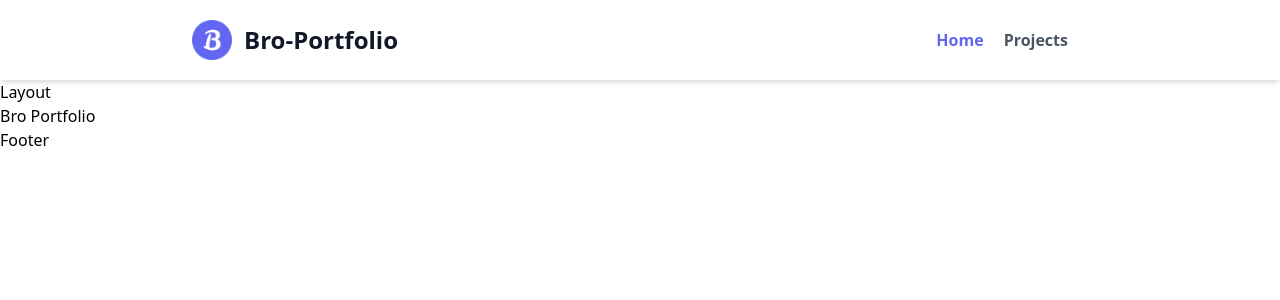
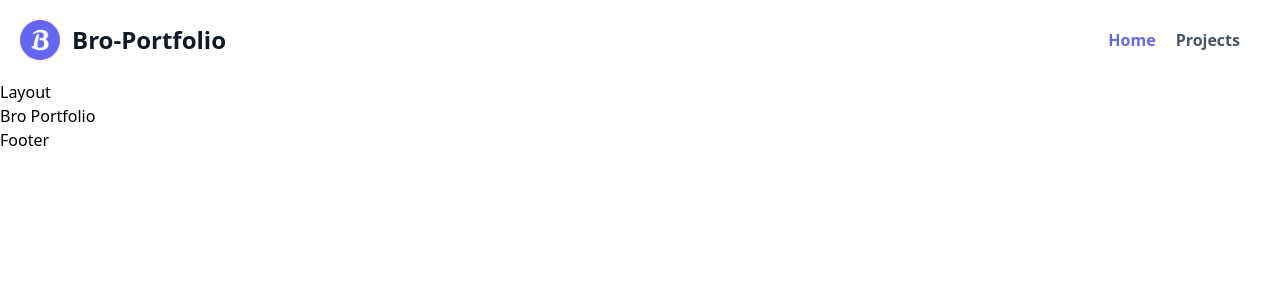
Before and after one commit to kimbro95/Bro-Portfolio, a Next.js app: page / in a window 1280 px wide. Shown: the top 300 px of the page. Built offline with nearby package versions, Linux system fonts and the light colour scheme.

Commit message:
Header padding 값 수정 및 shadow 제거

```diff
--- a/components/header.js
+++ b/components/header.js
@@ -6,8 +6,8 @@ const Header = () => {
   const { pathname } = useRouter();
 
   return (
-    <header className="text-gray-600 body-font shadow-md">
-      <div className="container mx-auto flex flex-wrap sm:px-50 lg:px-48 py-5 flex-col md:flex-row items-center">
+    <header className="text-gray-600 body-font">
+      <div class="container mx-auto flex flex-wrap p-5 flex-col md:flex-row items-center">
         <Link
           href="/"
           className="flex title-font font-medium items-center text-gray-900 mb-4 md:mb-0"
```
